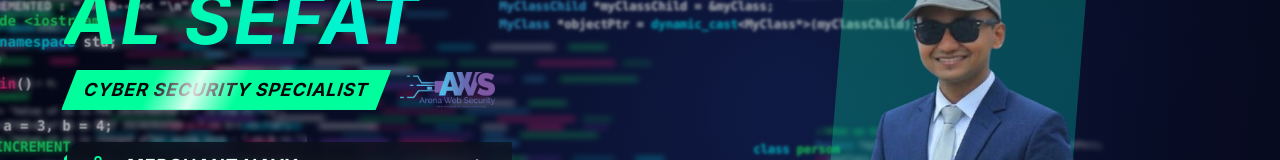
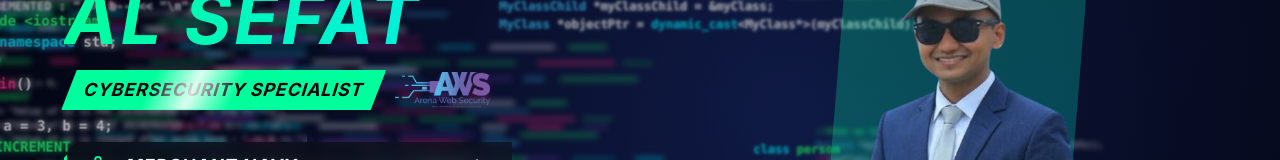
Before and after one commit to syedsaeedalsefat-max/My-Website, a React (Vite) app: page / in a window 1280 px wide. Shown: the part 269-429 px from the top of the page. Built offline with nearby package versions, Linux system fonts and the light colour scheme.

Commit message:
Update cyber mode tagline badge to Cybersecurity Specialist

```diff
--- a/src/data/portfolioData.ts
+++ b/src/data/portfolioData.ts
@@ -6,7 +6,7 @@ export const profile = {
   tagline: 'Officer Cadet',
   taglines: {
     maritime: 'Officer Cadet',
-    cyber: 'Cyber Security Specialist',
+    cyber: 'Cybersecurity Specialist',
   },
   bio: 'Officer Cadet with MISC Berhad, developing professional seamanship and discipline at sea while building expertise in cyber security. I combine the structure of the maritime industry with a growing technical skillset to help protect critical digital systems.',
   // Shown in the Profile section depending on the active mode
```
Also changed, not shown: 2 other files (tests, documents, lock files or other folders).
